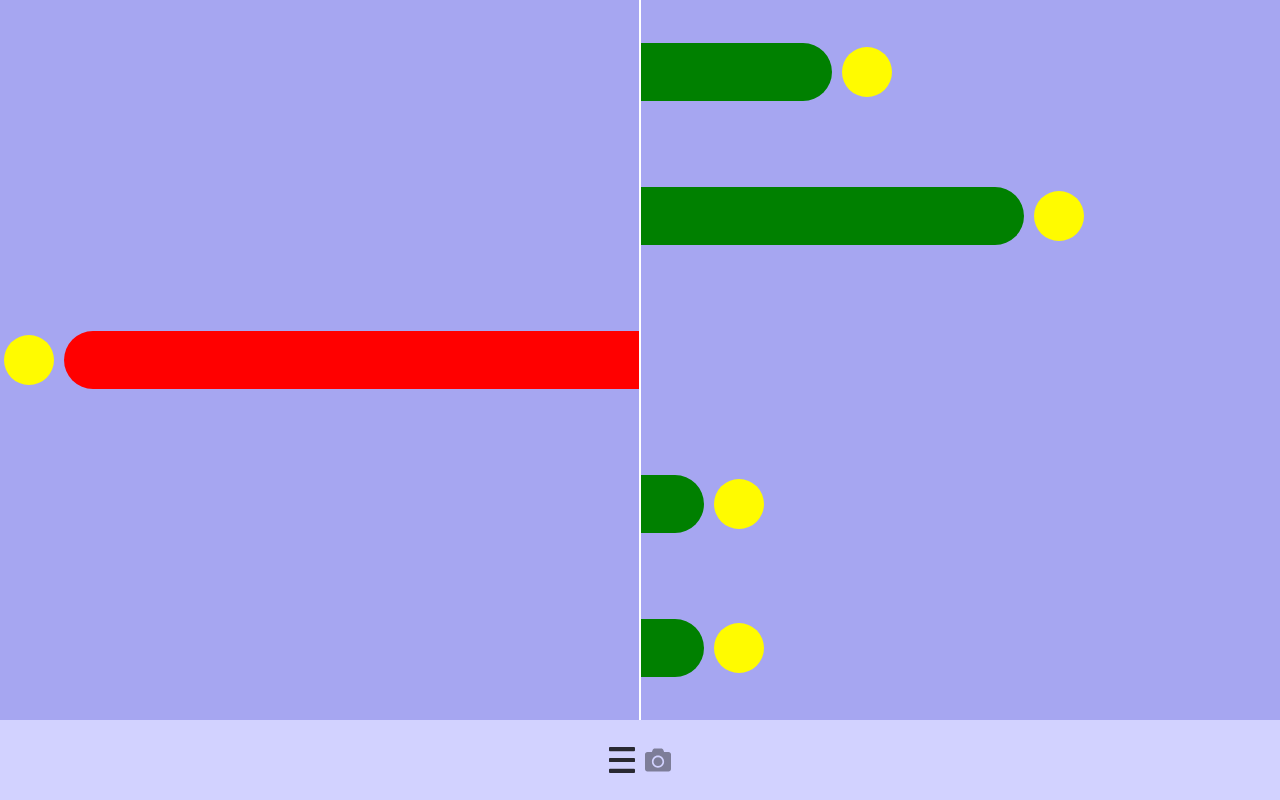
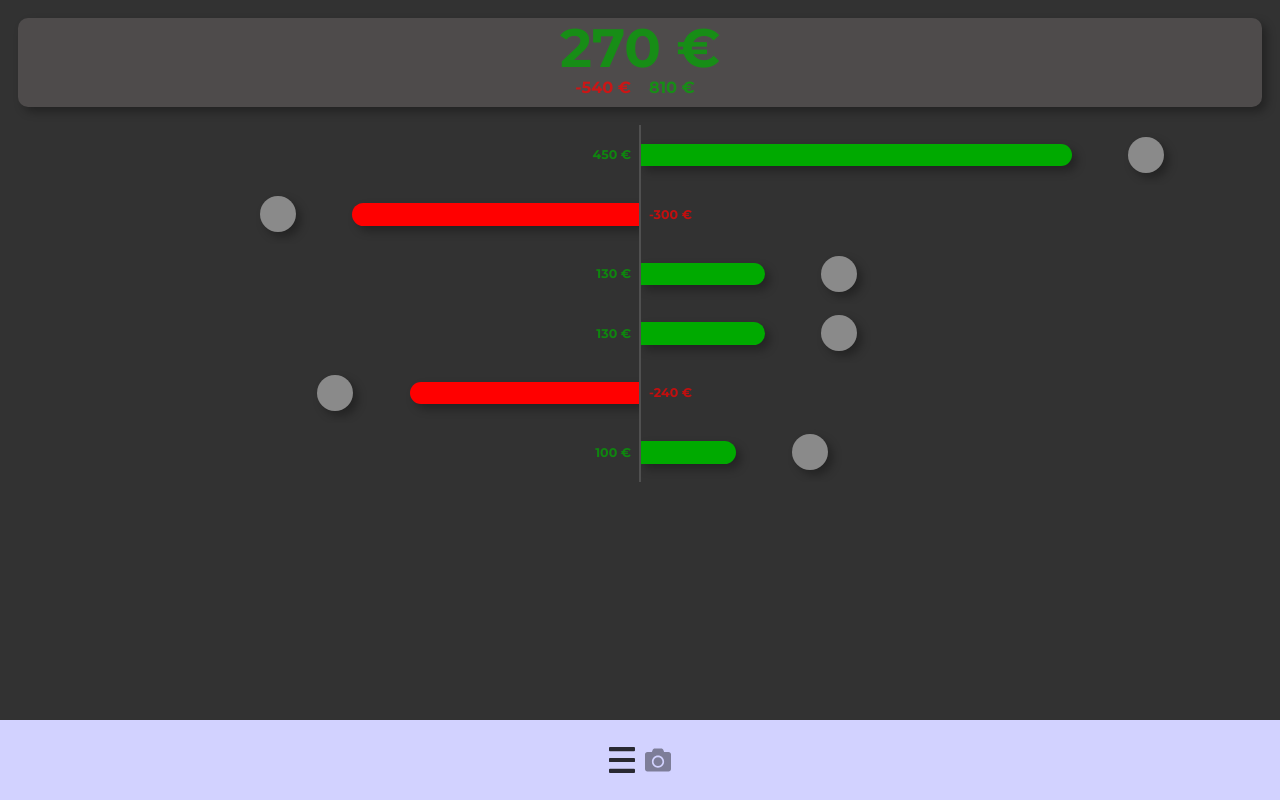
Before and after one commit to CarlesRojas/homiefy-client, a React (Create React App) app: page / in a window 1280 px wide. Built offline with nearby package versions, Linux system fonts and the light colour scheme.

Commit message:
charts and styling

```diff
--- a/src/components/UserSummary.jsx
+++ b/src/components/UserSummary.jsx
@@ -6,23 +6,29 @@ export default function UserSummary(props) {
     const username = props.username;
     const ammount = props.ammount;
 
-    const width = Math.max(Math.abs(ammount) * 90 / props.maxAmmount, 10);
+    const width = Math.max(Math.abs(ammount) * 75 / props.maxAmmount, 10);
 
     const right = ammount >= 0
         ?
             <React.Fragment>
-                <div className="line" style={{width: width+"%"}}/>
-                <div className="icon"/>
+                <div className="line" style={{width: (width)+"%"}}/>
+                <div className="iconDiv">
+                    <div className="icon" onClick={() => props.callback(username)}/>
+                </div>
             </React.Fragment>
-        : null;
+        : <div className="value">{ammount} €</div>;
 
     const left = ammount < 0
         ?
             <React.Fragment>
-                <div className="icon"/>
+                <div className="iconDiv">
+                    <div className="icon" onClick={() => props.callback(username)}></div>
+                </div>
                 <div className="line" style={{width: width+"%"}}/>
             </React.Fragment>
-        : null;
+        : <div className="value">{ammount} €</div>;
+
+
 
     return (
         <div className="userSummary">
--- a/src/components/UserSummary.scss
+++ b/src/components/UserSummary.scss
@@ -1,10 +1,10 @@
 .userSummary {
     display: flex;
     flex: 1;
+    align-self: center;
     justify-content: center;
-    background-color: red;
     width: 100%;
-    height: 20%;
+    height: 10%;
     position: relative;
 
     .inner {
@@ -13,7 +13,6 @@
         height: 100%;
         position: relative;
 
-        background-color: rgb(166, 166, 241);
 
         &.left {
 
@@ -22,16 +21,36 @@
 
             .line {
                 background: red;
-                height: 40%;
+                height: 1.25rem;
                 border-radius: 200px 0 0 200px;
+                box-shadow: 5px 5px 10px 0 rgba(0, 0, 0, 0.3);
 
             }
+            .iconDiv {
+                display: flex;
+                flex-direction: column;
+                justify-content: center;
+                align-items: center;
+                height: 100%;
+                width: 25%;
+            }
             .icon {
-                background-color: rgb(255, 251, 0);
-                height: 50px;
-                width: 50px;
-                border-radius: 200px;
-                margin-right: 10px;
+                display: flex;
+                justify-content: center;
+                align-self: center;
+                width: 2rem;
+                height: 2rem;
+                margin-right: 0.25rem;
+                border-radius: 100px;
+                box-shadow: 5px 5px 10px 0 rgba(0, 0, 0, 0.3);
+                background-color: rgb(138, 138, 138);
+            }
+            .value {
+                padding-right: 0.5rem;
+                color: rgb(0, 170, 0);
+                font-weight: 700;
+                opacity: 0.7;
+                font-size: 0.7rem;
             }
         }
         &.right {
@@ -39,17 +58,41 @@
             align-items: center;
 
             .line {
-                background: green;
-                height: 40%;
+                display: flex;
+                justify-content: flex-end;
+                align-items: center;
+                background: rgb(0, 170, 0);
+                height: 1.25rem;
                 border-radius: 0 200px 200px 0;
+                box-shadow: 5px 5px 10px 0 rgba(0, 0, 0, 0.3);
+                //transform: translateX(-10%)
 
             }
+            .iconDiv {
+                display: flex;
+                flex-direction: column;
+                justify-content: center;
+                align-items: center;
+                height: 100%;
+                width: 25%;
+            }
             .icon {
-                background-color: rgb(255, 251, 0);
-                height: 50px;
-                width: 50px;
-                border-radius: 200px;
-                margin-left: 10px;
+                display: flex;
+                justify-content: center;
+                align-self: center;
+                width: 2rem;
+                height: 2rem;
+                margin-left: 0.25rem;
+                border-radius: 100px;
+                box-shadow: 5px 5px 10px 0 rgba(0, 0, 0, 0.3);
+                background-color: rgb(138, 138, 138);
+            }
+            .value {
+                padding-left: 0.5rem;
+                color: red;
+                font-weight: 700;
+                opacity: 0.7;
+                font-size: 0.7rem;
             }
         }
     }
@@ -58,6 +101,6 @@
         position: absolute;
         width: 2px;
         height: 100%;
-        background-color: white;
+        background-color: rgb(80, 80, 80);
     }
 }
--- a/src/contexts/API.jsx
+++ b/src/contexts/API.jsx
@@ -51,7 +51,7 @@ const APIProvider = ({ children }) => {
 
         try {
             // Fetch
-            var rawResponse = await fetch(`${apiURL}/moneySummary`, {
+            var rawResponse = await fetch(`${apiURL}/balance`, {
                 method: "post",
                 headers: {
                     Accept: "application/json, text/plain, */*",
--- a/src/pages/MoneySummary.jsx
+++ b/src/pages/MoneySummary.jsx
@@ -1,10 +1,11 @@
-import React from "react";
+import React, {useState} from "react";
 import "./MoneySummary.scss";
 
 import Tab from "components/Tab";
 import { useContext } from "react";
 import { API } from "contexts/API";
 import UserSummary from "components/UserSummary";
+import { useEffect } from "react";
 
 export default function MoneySummary() {
 
@@ -12,31 +13,140 @@ export default function MoneySummary() {
         getMoneySummary,
     } = useContext(API)
 
+    const [showBalanceWindow, setShowBalanceView] = useState(false);
+    const [balanceView, setBalanceView] = useState(null);
+    const [centerTxt, setCenterText] = useState(["Total", 0])
+
+
     //const userSummary = getMoneySummary("Santi");
     const userSummary = {
-        "Jaume": 100,
-        "Jia": 200,
-        "Carles": -300,
-        "asdf": 1,
-        "a": 2,
-        "c": -1,
+        "Jaume": {
+            "water": 100,
+            "electricity": 50,
+            "rent": 300,
+        },
+        "Jia": {
+            "water": 0,
+            "electricity": 0,
+            "rent": 0,
+            "debt": -300,
+        },
+        "Carles": {
+            "water": 0,
+            "electricity": 150,
+            "rent": -20,
+        },
+        "asdf": {
+            "water": -20,
+            "electricity": 50,
+            "rent": 100,
+        },
+        "a": {
+            "water": -200,
+            "electricity": -40,
+            "rent": 0,
+        },
+        "c": {
+            "water": 0,
+            "electricity": 100,
+            "rent": 0,
+        },
     };
 
+    const colors = {
+        "water": "rgb(57,70,250)",
+        "electricity": "rgb(66,255,255)",
+        "rent": "rgb(250, 157, 36)",
+        "debt": "rgb(241,32,32)"
+    }
+
+    const totalPerUser = {}
+    Object.keys(userSummary).forEach(key => {
+        totalPerUser[key] = Object.values(userSummary[key]).reduce((accumulator, current) => accumulator + current);
+    })
+
+    const maxAmmount = Math.abs(totalPerUser[Object.keys(userSummary).reduce((a, b) => Math.abs(totalPerUser[a]) > Math.abs(totalPerUser[b]) ? a : b)])
+    const usersBalance = []
+    var userBalance = 0;
+    var positive = 0;
+    var negative = 0;
+
+    const closeWindow = () => {
+        setBalanceView(null);
+        setShowBalanceView(false);
+    }
+
+    const showData = (username, key) => {
+        setCenterText([ key, userSummary[username][key] ])
+    }
+
+    const showTotal = (username) => {
+        setCenterText([ "Total", totalPerUser[username] ])
+    }
+
+    const viewBalance = (username) => {
+        var offset = 0;
+        var pie = [];
+
+        showTotal(username)
+        const absTotal = Object.values(userSummary[username]).reduce((accumulator, current) => Math.abs(accumulator) + Math.abs(current));
+        Object.keys(userSummary[username]).forEach((key) => {
+            var pct = (Math.abs(userSummary[username][key]) / absTotal) * 100 ;
+            pie.push(
+                <div className="segment" style={{
+                    "--offset": offset,
+                    "--value": pct,
+                    "--over50": pct > 50 ? 1 : 0,
+                    "--bg": colors[key]
+                }} onMouseEnter={() => showData(username, key) }
+                onMouseLeave={() => showTotal(username)}/>)
+            offset += pct;
+        })
+
+        setBalanceView(pie);
+        setShowBalanceView(true);
+    }
+
+    const balanceWindow = showBalanceWindow
+        ?
+            <div className="balance" onClick={() => closeWindow()}>
+                <div className="window">
+                    <div className="pie">
+                        {balanceView}
+                        <div className="center">
+                            <div className="text">{centerTxt[0]}</div>
+                            <div className="text">{centerTxt[1]} €</div>
+                        </div>
+                    </div>
+                </div>
+            </div>
+        : null
 
 
+    for (const [username, ammount] of Object.entries(totalPerUser)) {
+        usersBalance.push(<UserSummary username={username} ammount={ammount} maxAmmount={maxAmmount} callback={viewBalance} key={username}/>)
+        userBalance += ammount;
+        if (ammount >= 0) positive += ammount;
+        else negative += ammount;
+    }
 
-    var maxAmmount = Math.abs(userSummary[Object.keys(userSummary).reduce((a, b) => Math.abs(userSummary[a]) > Math.abs(userSummary[b]) ? a : b)])
-    const usersBalance = []
-    for (const [username, ammount] of Object.entries(userSummary)) {
-        usersBalance.push(<UserSummary username={username} ammount={ammount} key={username} maxAmmount={maxAmmount}/>)
-    }
 
     return (
         <Tab>
             <div className="moneySummary">
+                <div className="userBalance">
+                    <div className="title">
+                        <div className="text" style={{color: userBalance >= 0 ? "rgb(0, 170, 0)" : "red"}}>{userBalance} €</div>
+                    </div>
+                    <div className="posNegBalance">
+                        <div className="negative">{negative} €</div>
+                        <div className="positive">{positive} €</div>
+                    </div>
+                </div>
                 <div className="scrollView">
                     {usersBalance}
                 </div>
+                {balanceWindow}
             </div>
         </Tab>
     );
--- a/src/pages/MoneySummary.scss
+++ b/src/pages/MoneySummary.scss
@@ -1,11 +1,140 @@
 .moneySummary {
-    background-color: rgb(255, 202, 202);
+    background-color: rgb(50, 50, 50);
     width: 100%;
     height: 90%;
+    display: flex;
+    flex-direction: column;
 
     .scrollView {
         overflow-y: auto;
         height: 100%;
+        width: 90%;
+        align-self: center;
     }
 
+    .userBalance {
+        height: 15%;
+        width: calc(100% - 2rem);
+        display: flex;
+        flex-direction: column;
+        background-color: rgb(78, 75, 75);
+        border-radius: 10px;
+        margin: 1rem;
+        box-shadow: 5px 5px 10px 0 rgba(0, 0, 0, 0.3);
+        .title {
+            flex: 2;
+            display: flex;
+            justify-content: center;
+            align-items: center;
+            width: 100%;
+            .text {
+                font-weight: 700;
+                opacity: 0.7;
+                font-size: 3rem;
+            }
+        }
+        .posNegBalance {
+            flex: 1;
+            width: 100%;
+            display: flex;
+            flex-direction: row;
+            .positive {
+                flex: 1;
+                font-weight: 700;
+                opacity: 0.7;
+                font-size: 0.9rem;
+                color: rgb(0, 170, 0);
+                padding-left: 0.5rem;
+            }
+            .negative {
+                flex: 1;
+                text-align: end;
+                font-weight: 700;
+                opacity: 0.7;
+                font-size: 0.9rem;
+                color: red;
+                padding-right: 0.5rem;
+            }
+        }
+
+    }
+    .balance {
+        position: absolute;
+        height: 100%;
+        width: 100%;
+        background-color: rgba(0, 0, 0, 0.4);
+        display: flex;
+        justify-content: center;
+        align-items: center;
+        .window {
+            width: 80%;
+            height: 40%;
+            background-color: rgb(78, 75, 75);
+            box-shadow: 5px 5px 10px 0 rgba(0, 0, 0, 0.3);
+            border-radius: 10px;
+
+            display: flex;
+            justify-content: center;
+            align-items: center;
+
+            .pie {
+                position: relative;
+                height: 15rem;
+                width: 15rem;
+                border-radius: 200rem;
+                display: flex;
+                justify-content: center;
+                align-items: center;
+
+                .segment {
+                    --a: calc(var(--over50, 0) * -100%);
+                    --b: calc((1 + var(--over50, 0)) * 100%);
+                    --degrees: calc((var(--offset, 0) / 100) * 360);
+                    height: 100%;
+                    width: 100%;
+                    position: absolute;
+                    transform: translate(0, -50%) rotate(90deg) rotate(calc(var(--degrees) * 1deg));
+                    transform-origin: 50% 100%;
+                    overflow: visible;
+
+                    clip-path: polygon(var(--a) var(--a), var(--b) var(--a), var(--b) var(--b), var(--a) var(--b));
+                    -webkit-clip-path: polygon(var(--a) var(--a), var(--b) var(--a), var(--b) var(--b), var(--a) var(--b));
+                }
+                .segment::after,
+                .segment::before {
+                    content: '';
+                    height: 100%;
+                    width: 100%;
+                    position: absolute;
+                    background-color: var(--bg, rgba(255,0,0,1));
+                }
+                .segment::before {
+                    --degrees: calc((var(--value, 0) / 100) * 360);
+                    transform: translate(0, 100%) rotate(calc(var(--degrees) * 1deg));
+                    transform-origin: 50% 0;
+                }
+                .segment::after {
+                    opacity: var(--over50, 0);
+
+                }
+                .center {
+                    height: 85%;
+                    width: 85%;
+                    position: absolute;
+                    background-color: rgb(78, 75, 75);
+                    border-radius: 200px;
+                    display: flex;
+                    flex-direction: column;
+                    justify-content: center;
+                    align-items: center;
+                    .text {
+                        font-weight: 700;
+                        opacity: 0.7;
+                        font-size: 2rem;
+                        color: rgb(196, 196, 196)
+                    }
+                }
+            }
+        }
+    }
 }
```
